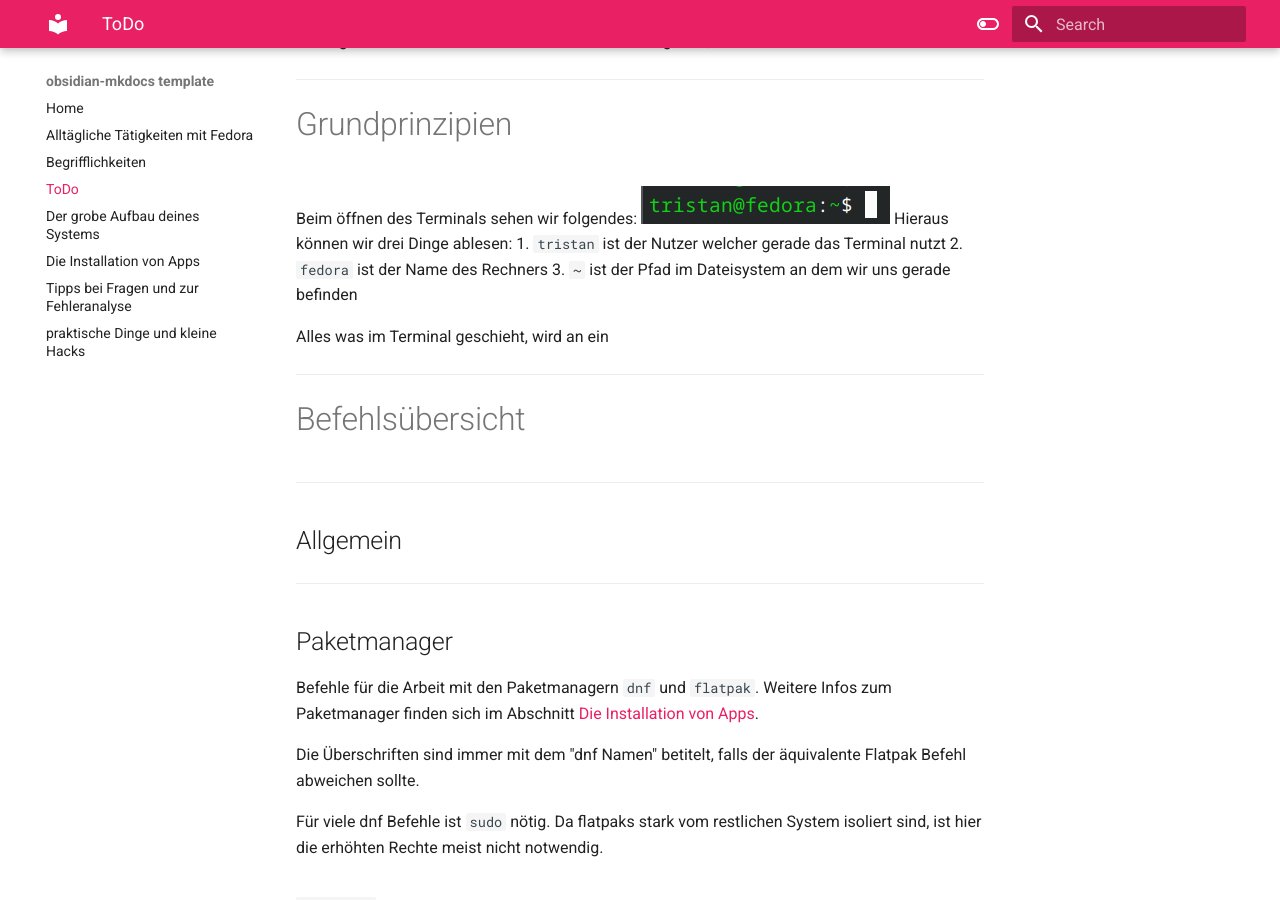
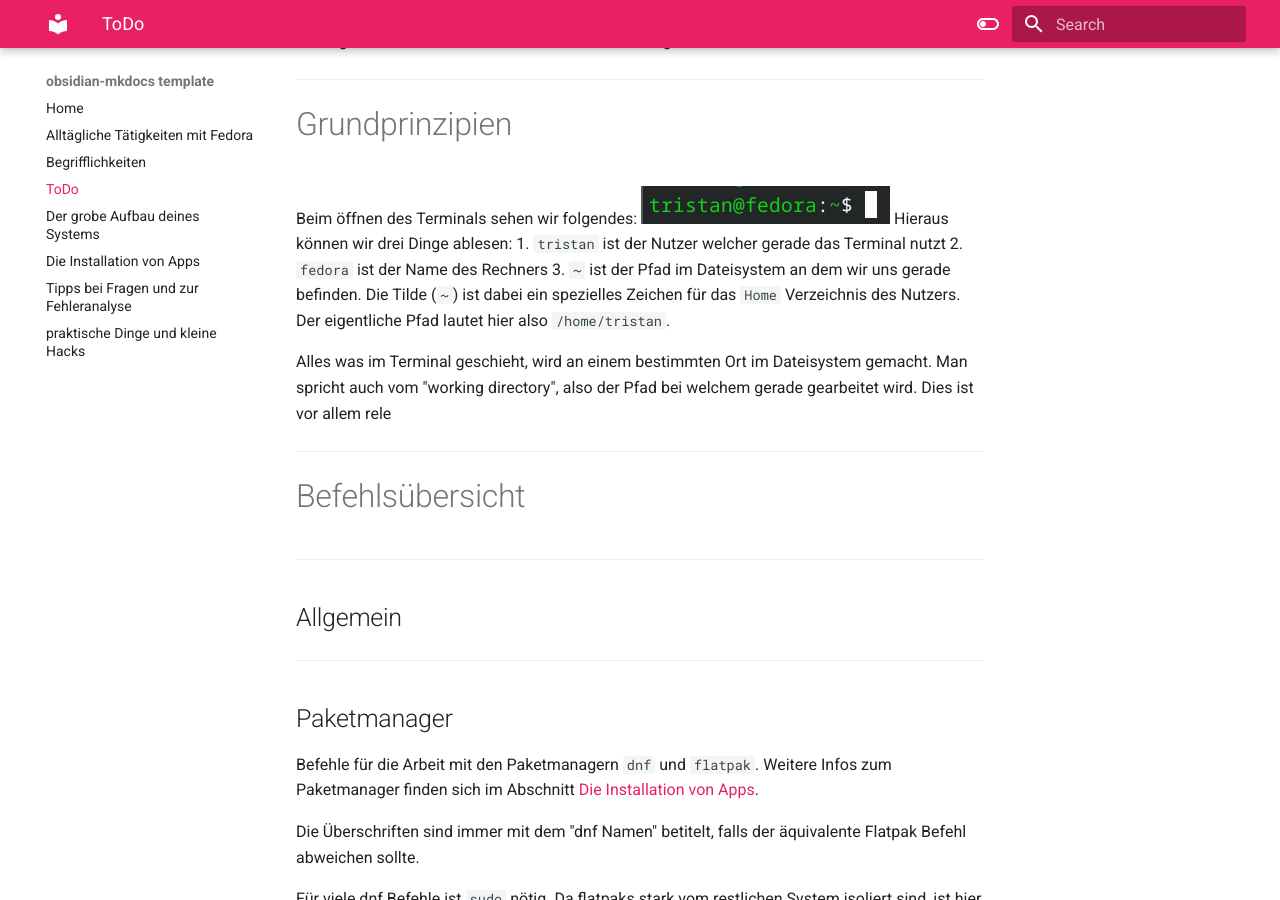
Before and after one commit to Tecipry/Handbuch-fedoraKDE, an MkDocs documentation site: the page built from docs/Das Terminal.md, in a window 1280 px wide and 900 px high, scrolled down 598 px. Built offline with MkDocs 1.6.1 and Material for MkDocs 9.7.7, drawn with Linux system fonts in a browser that asks for light colours.

Commit message:
backup from:  20-12-2025 13:37:47

```diff
--- a/docs/Das Terminal.md
+++ b/docs/Das Terminal.md
@@ -17,9 +17,9 @@ Beim öffnen des Terminals sehen wir folgendes:
 Hieraus können wir drei Dinge ablesen:
 1. `tristan` ist der Nutzer welcher gerade das Terminal nutzt
 2. `fedora` ist der Name des Rechners
-3. `~` ist der Pfad im Dateisystem an dem wir uns gerade befinden
+3. `~` ist der Pfad im Dateisystem an dem wir uns gerade befinden. Die Tilde (`~`) ist dabei ein spezielles Zeichen für das `Home` Verzeichnis des Nutzers. Der eigentliche Pfad lautet hier also `/home/tristan`.
 
-Alles was im Terminal geschieht, wird an ein
+Alles was im Terminal geschieht, wird an einem bestimmten Ort im Dateisystem gemacht. Man spricht auch vom "working directory", also der Pfad bei welchem gerade gearbeitet wird. Dies ist vor allem rele
 
 
 ---
```
